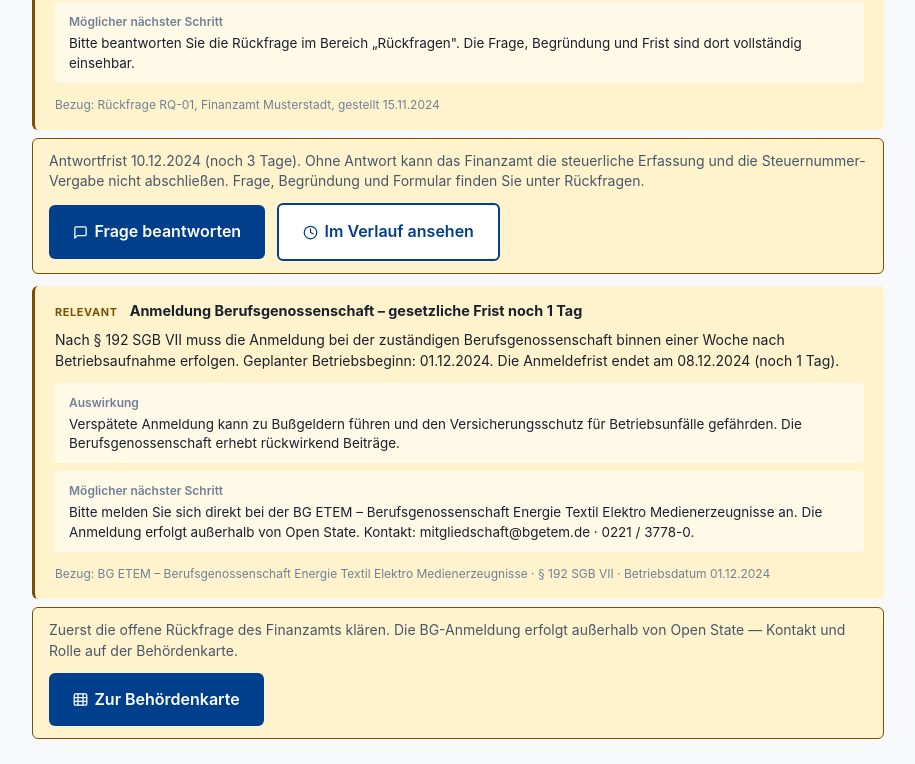
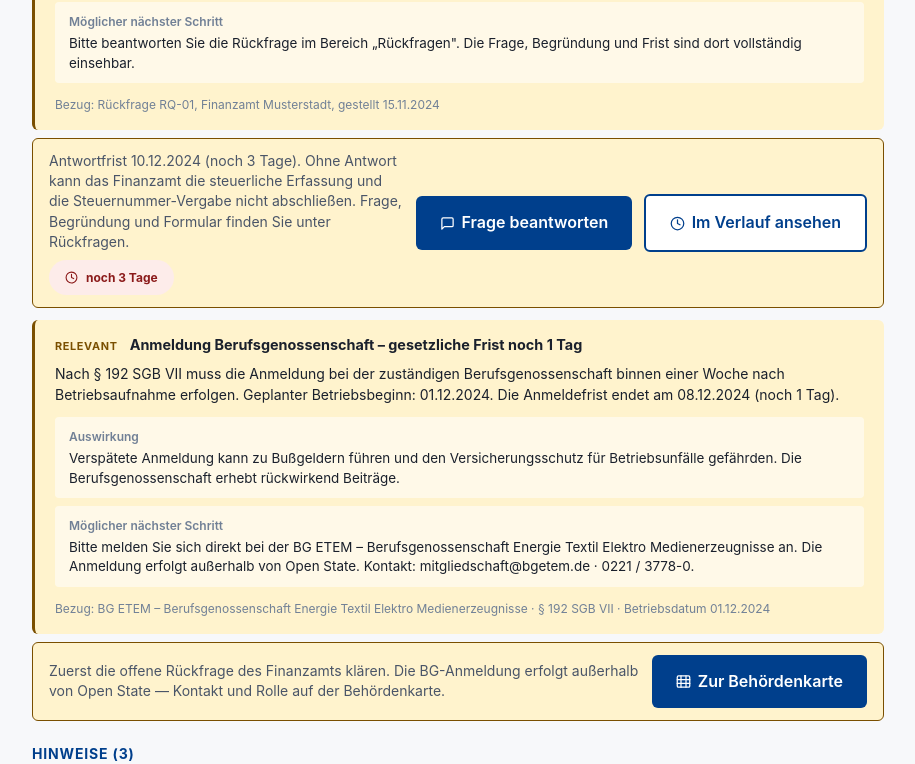
Before and after one commit to d0npedro/open-state, a Next.js app in the folder demo/: page /gruendung/hinweise in a window 1280 px wide. Shown: the part 720-1484 px from the top of the page, without its empty margins (182-1097 px from the left). Built offline with nearby package versions, Linux system fonts and the light colour scheme.

Commit message:
feat(ug): Hinweise RQ-Countdown-Chip am CTA (Q-218)
Fairness-RQ-CTA zeigt Resttage-Chip (3 Tage) ggue. FIKTIVES_HEUTE_GRUENDUNG
(Paritaet AV Q-214); E2E US-UG-004.

```diff
--- a/demo/app/gruendung/hinweise/page.tsx
+++ b/demo/app/gruendung/hinweise/page.tsx
@@ -5,10 +5,12 @@ import Link from 'next/link';
 import { useGruendungState } from '@/context/GruendungStateContext';
 import {
   berechneFairnessSignaleGruendung,
+  FIKTIVES_HEUTE_GRUENDUNG,
   fairnessSignalVerlaufZiel,
   fairnessSignalZiel,
   type FairnessSignalZiel,
 } from '@/lib/fairness/gruendung-rules';
+import { berechneFristTage } from '@/lib/fairness/rules';
 import { demoGruendungsAkte } from '@/data/mockGruendungsfall';
 import { FairnessPanel } from '@/components/fairness/FairnessPanel';
 import { Icon } from '@/components/Icon';
@@ -18,6 +20,13 @@ import type { GruendungsAkte } from '@/types/gruendung';
 
 /** Initiale Signale aus dem unveränderten Mock – Vergleichsbasis für Reaktions-Banner */
 const INITIAL_SIGNALE = berechneFairnessSignaleGruendung(demoGruendungsAkte);
+
+/** Countdown-Label analog Dokumente/Übersicht (Demo-Stichtag FIKTIVES_HEUTE_GRUENDUNG). */
+function fristRestLabel(tage: number): string {
+  if (tage < 0) return `${Math.abs(tage)} Tage überschritten`;
+  if (tage === 0) return 'heute fällig';
+  return `noch ${tage} Tag${tage === 1 ? '' : 'e'}`;
+}
 
 /**
  * Stabile data-testid-Namen der Hinweise-CTAs (E2E-Kompatibilität).
@@ -159,8 +168,25 @@ function FairnessSignalCta({
       };
   const hintText = ziel ? unterlagenHintErweiterung(ziel, akte) : '';
 
+  // Q-218: RQ-Countdown-Chip am CTA (Parität AV Q-214)
+  const rqId = ziel?.testKey.startsWith('rq-') ? ziel.testKey.slice(3) : undefined;
+  const rq =
+    rqId != null
+      ? akte.rueckfragen.find(r => r.id === rqId && !r.beantwortet)
+      : undefined;
+  const rqRest =
+    rq != null ? berechneFristTage(rq.fristDatum, FIKTIVES_HEUTE_GRUENDUNG) : null;
+  const rqRestLabel = rqRest !== null ? fristRestLabel(rqRest) : null;
+  const rqKritisch = rqRest !== null && rqRest <= 3;
+  const rqChipClass =
+    rqRest !== null && (rqRest < 0 || rqKritisch)
+      ? 'status-chip-danger'
+      : 'status-chip-warning';
+
   return (
     <div style={ctaWrapStyle(signal.prioritaet)} data-testid={ids.wrap}>
+      {(hintText || rqRestLabel) && (
+        <div style={{ flex: 1, minWidth: '12rem' }}>
           {hintText && (
             <p
               style={{ margin: 0, fontSize: '0.875rem', lineHeight: 1.45 }}
@@ -168,6 +194,18 @@ function FairnessSignalCta({
             >
               {hintText}
             </p>
+          )}
+          {rqRestLabel && rqId && (
+            <span
+              className={`status-chip ${rqChipClass}`}
+              style={{ marginTop: '0.5rem', fontSize: '0.75rem', display: 'inline-flex' }}
+              data-testid={`hinweise-rq-countdown-${rqId}`}
+            >
+              <Icon name="clock" size={13} />
+              {rqRestLabel}
+            </span>
+          )}
+        </div>
       )}
       <div
         style={{
```
Also changed, not shown: 3 other files (tests, documents, lock files or other folders). Lines whose indentation alone changed are shown as unchanged.
